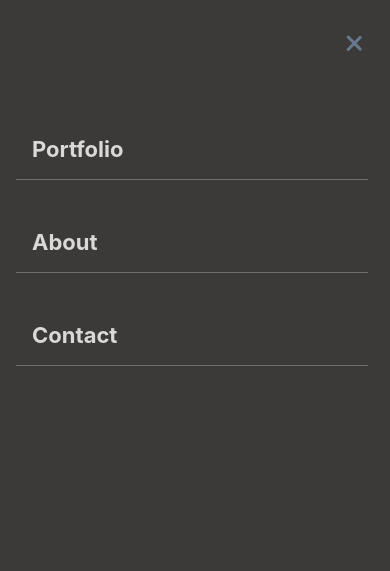
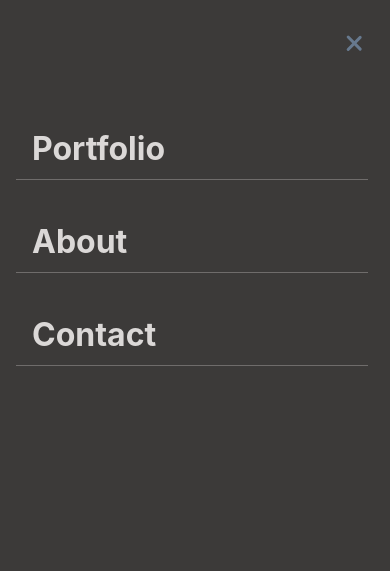
Before and after one commit to unorjikingsley/Portfolio-Website, a website: page index.html in a window 390 px wide. Both pictures are taken after a click on the button 353 px from the left and 42 px from the top of the page. Shown: the top 571 px of the page. Drawn offline with Linux system fonts and the light colour scheme.

Commit message:
Change font-size from 22 to 32px

```diff
--- a/styles.css
+++ b/styles.css
@@ -82,7 +82,7 @@ html {
   }
 
   .nav-list > a {
-    font-size: 22px;
+    font-size: 32px;
     font-family: 'Inter', sans-serif;
     font-style: normal;
     line-height: 44px;
```
